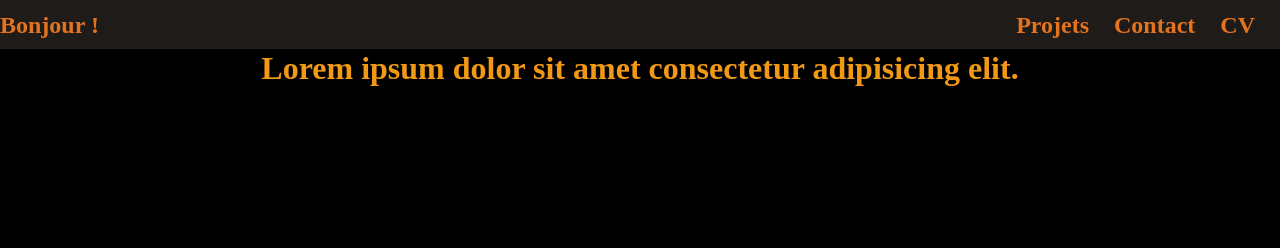
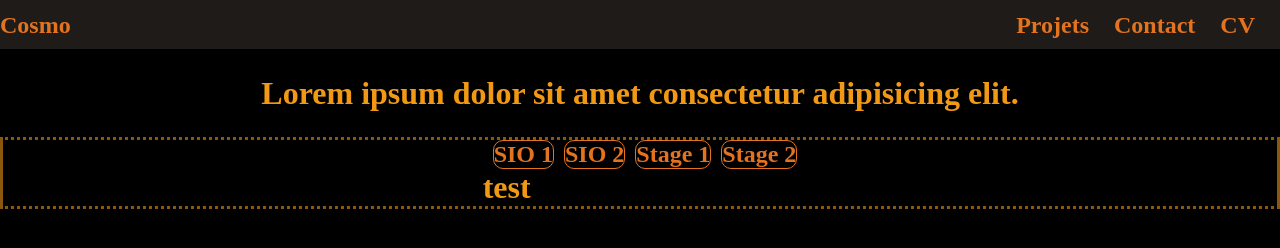
Before and after one commit to DrCosmo/Portfolio, a plain HTML site: page index.html in a window 1280 px wide. Drawn offline with Linux system fonts and the light colour scheme.

Commit message:
Création tags + bordures

```diff
--- a/index.css
+++ b/index.css
@@ -25,6 +25,7 @@ span{
     grid-template-columns: 1fr 1fr 1fr;
     align-items: center;
     box-sizing: border-box;
+    margin-bottom: 25px;
 }
 
 .navSection{
@@ -36,4 +37,20 @@ span{
 .intro{
     display: flex;
     justify-content: center;
+    margin-bottom: 25px;
 }
+.projets{
+    border-style: dotted solid;
+    border-color: rgb(138, 87, 12);
+    display: grid;
+    justify-content: center;
+}
+
+.projets .tags{
+    display: flex;
+}
+.projets .tags *{
+    margin-left: 10px;
+    border: solid 1px;
+    border-radius: 10px;
+}
--- a/index.html
+++ b/index.html
@@ -8,7 +8,7 @@
 </head>
 <body>
     <div class="topbar">
-        <h2>Bonjour !</h2>
+        <h2>Cosmo</h2>
         <span></span>
         <div class="navSection">
             <h2>Projets</h2>
@@ -16,9 +16,17 @@
             <h2>CV</h2>
         </div>
     </div>
-    <span></span>
     <div class="intro">
         <h1>Lorem ipsum dolor sit amet consectetur adipisicing elit.</h1>
     </div>
+    <div class="projets">
+        <div class="tags">
+            <h2>SIO 1</h2>
+            <h2>SIO 2</h2>
+            <h2>Stage 1</h2>
+            <h2>Stage 2</h2>
+        </div>
+        <h1>test</h1>
+    </div>
 </body>
 </html>
```
